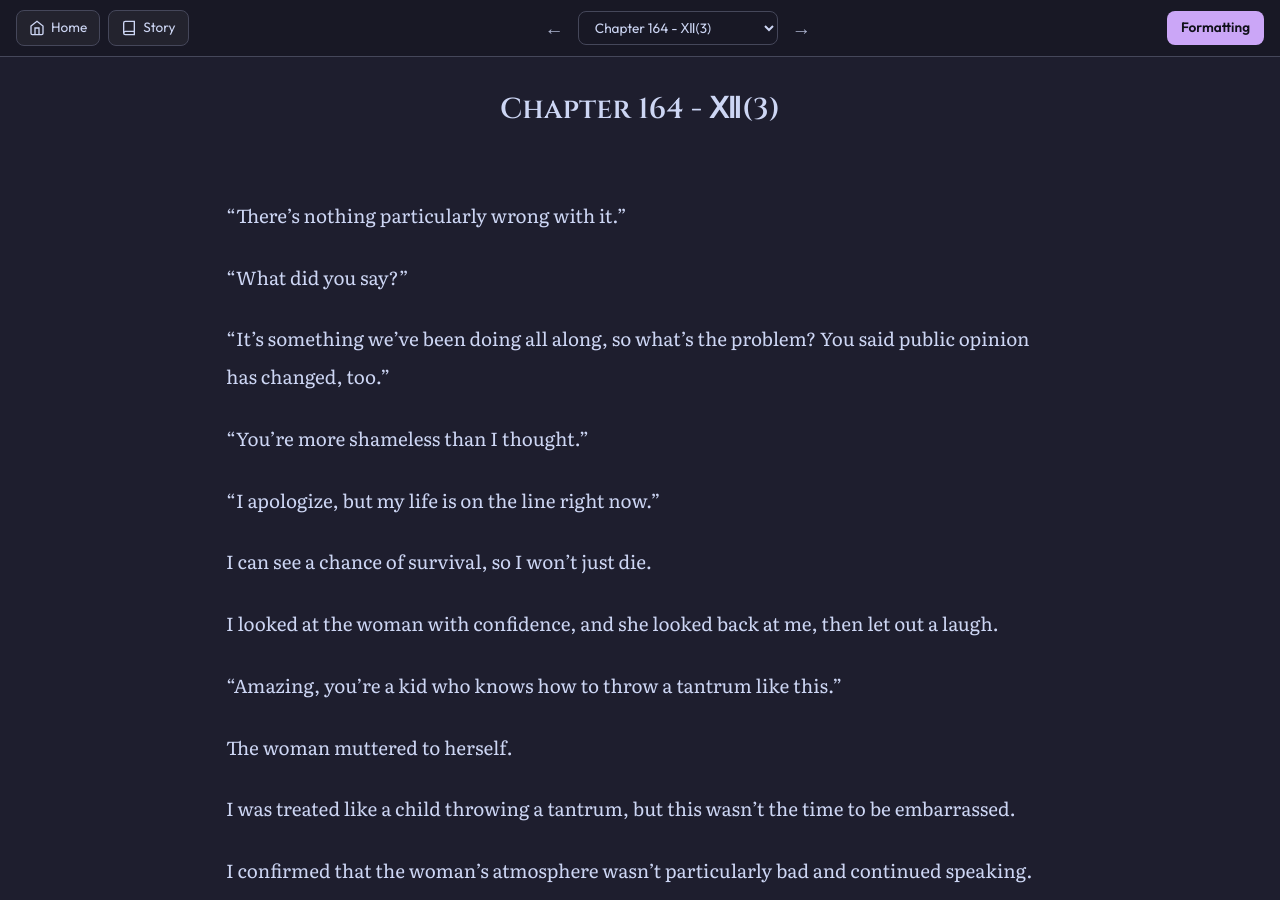
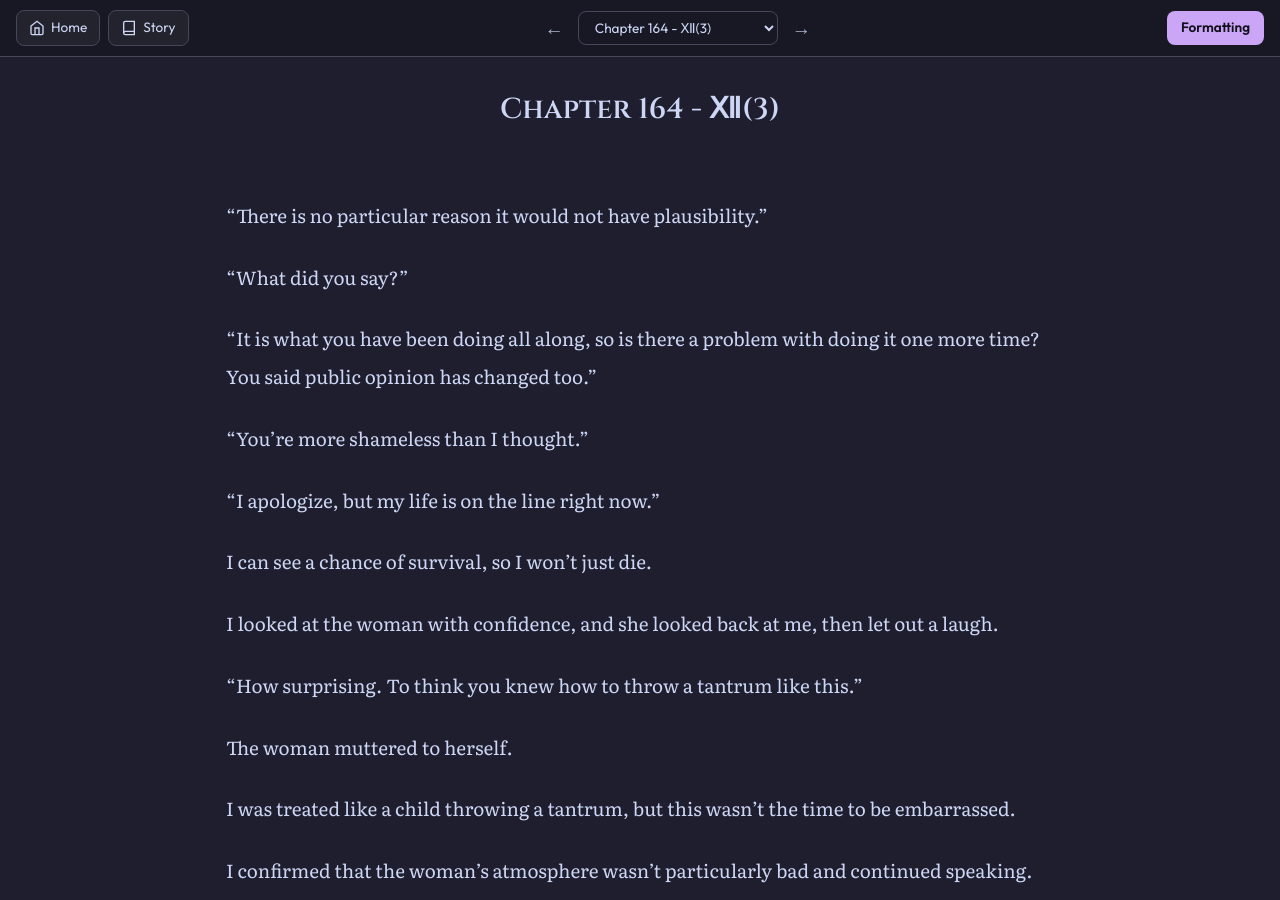
Before and after one commit to soleumn/soleumn.github.io, a Jekyll site: the page built from _chapters/esg/ch164.md, in a window 1280 px wide and 900 px high. Built offline with Jekyll 4.4.1, drawn with Linux system fonts in a browser that asks for light colours; comment, search, counter and statistics services are not loaded.

Commit message:
Update ch164.md

```diff
--- a/_chapters/esg/ch164.md
+++ b/_chapters/esg/ch164.md
@@ -5,11 +5,11 @@ categories: esg
 capitulo: 164
 ---
 
-<br>"There's nothing particularly wrong with it."
+<br>“There is no particular reason it would not have plausibility.”
 
 "What did you say?"
 
-"It's something we've been doing all along, so what's the problem? You said public opinion has changed, too."
+“It is what you have been doing all along, so is there a problem with doing it one more time? You said public opinion has changed too.”
 
 "You're more shameless than I thought."
 
@@ -19,7 +19,7 @@ I can see a chance of survival, so I won't just die.
 
 I looked at the woman with confidence, and she looked back at me, then let out a laugh.
 
-"Amazing, you're a kid who knows how to throw a tantrum like this."
+“How surprising. To think you knew how to throw a tantrum like this.”
 
 The woman muttered to herself.
 
```
